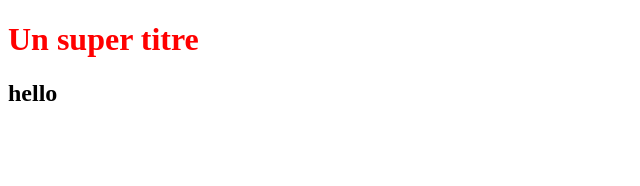
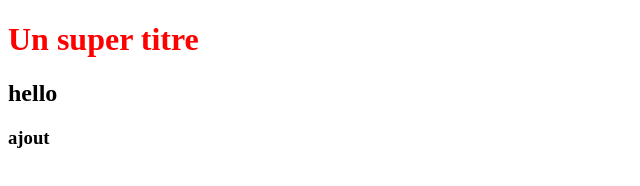
Before and after one commit to mariechamb/exercice, a plain HTML site: page index.html in a window 1280 px wide. Shown: the full height of the page, 0-640 px from the left. Drawn offline with Linux system fonts and the light colour scheme.

Commit message:
Update index.html

```diff
--- a/index.html
+++ b/index.html
@@ -7,5 +7,6 @@
 <body>
    <h1>Un super titre</h1>
    <h2>hello</h2>
+   <h3>ajout</h3>
 </body>
 </html>
```
